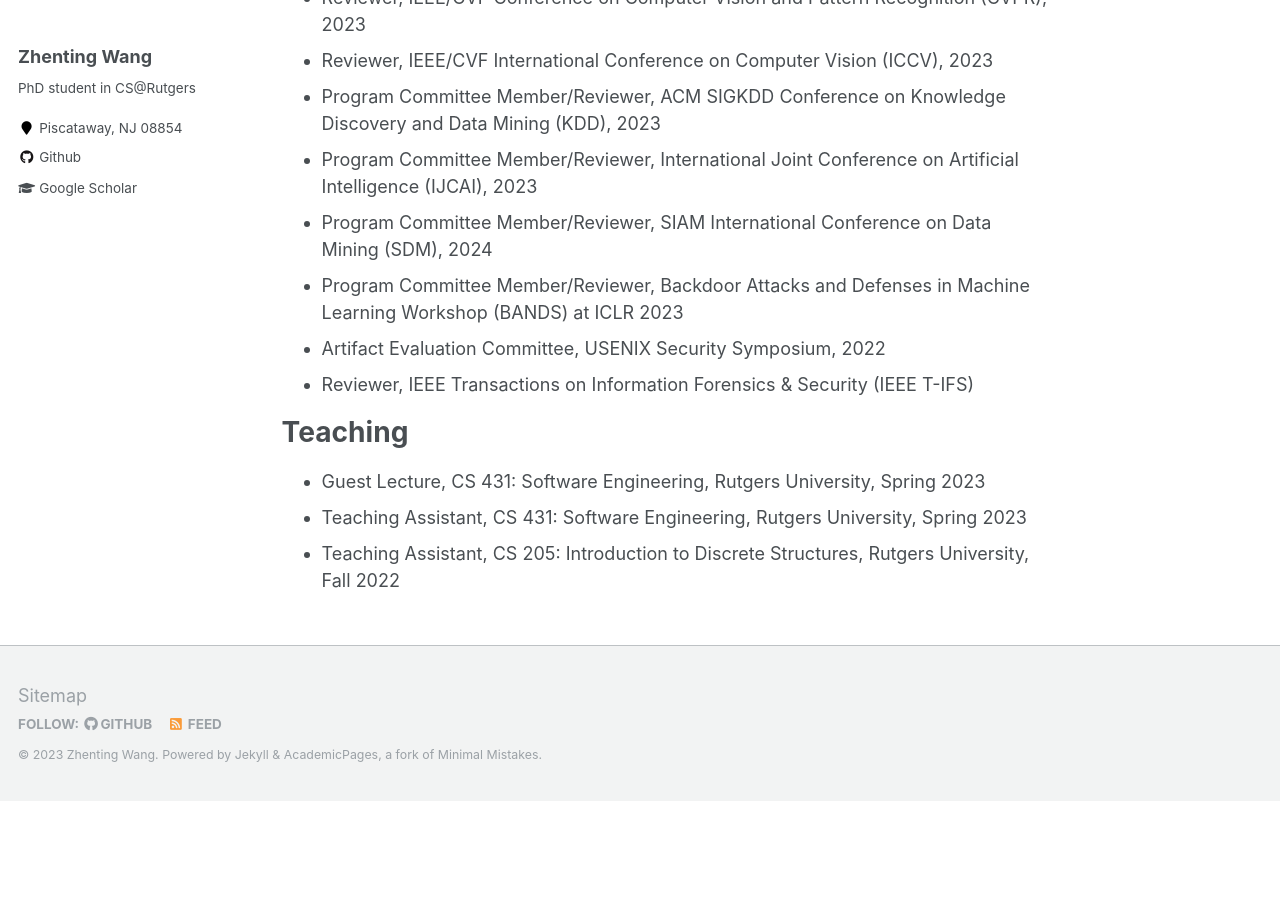
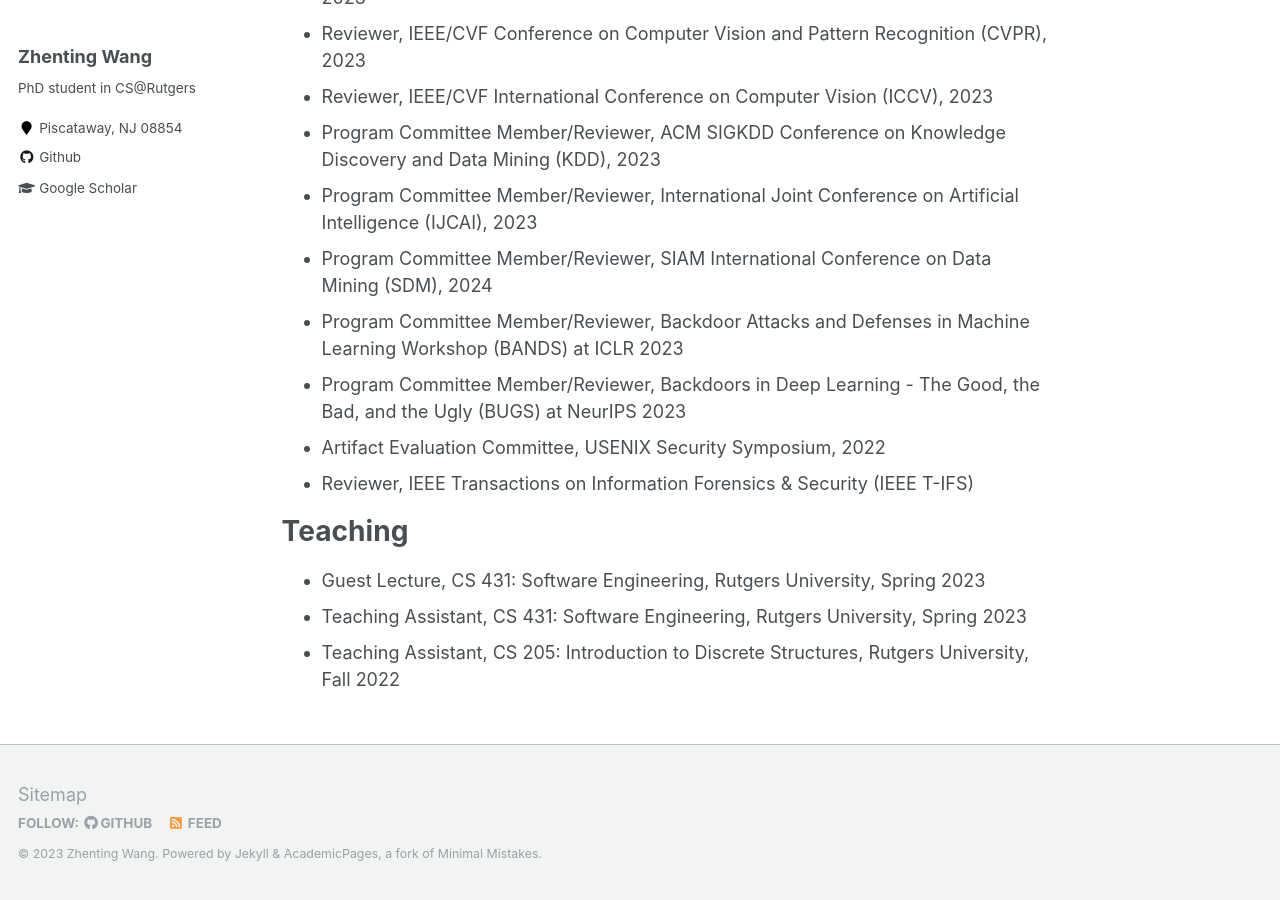
Before and after one commit to ZhentingWang/zhentingwang.github.io, a Jekyll site: the page built from _pages/about.md, in a window 1280 px wide and 900 px high, scrolled down 2995 px. Built offline with Jekyll 4.4.1, drawn with Linux system fonts in a browser that asks for light colours; before the commit the page ends 3796 px from its top, so only the background shows below that; some of the changed text lies outside the part shown.

Commit message:
Update about.md

```diff
--- a/_pages/about.md
+++ b/_pages/about.md
@@ -13,6 +13,7 @@ redirect_from:
 
 News
 ======
+* [2023-09] I am invited as a reviewer of NeurIPS 2023 BUGS.
 * [2023-09] I am invited as a reviewer of SDM 2024.
 * [2023-08] I am invited as a reviewer of ICLR 2024.
 * [2023-07] 1 paper is accepted to IEEE S&P (Oakland) 2024.
@@ -100,6 +101,7 @@ Service
 * Program Committee Member/Reviewer, International Joint Conference on Artificial Intelligence (IJCAI), 2023
 * Program Committee Member/Reviewer, SIAM International Conference on Data Mining (SDM), 2024
 * Program Committee Member/Reviewer, Backdoor Attacks and Defenses in Machine Learning Workshop (BANDS) at ICLR 2023
+* Program Committee Member/Reviewer, Backdoors in Deep Learning - The Good, the Bad, and the Ugly (BUGS) at NeurIPS 2023
 * Artifact Evaluation Committee, USENIX Security Symposium, 2022
 * Reviewer, IEEE Transactions on Information Forensics & Security (IEEE T-IFS)
 
```
